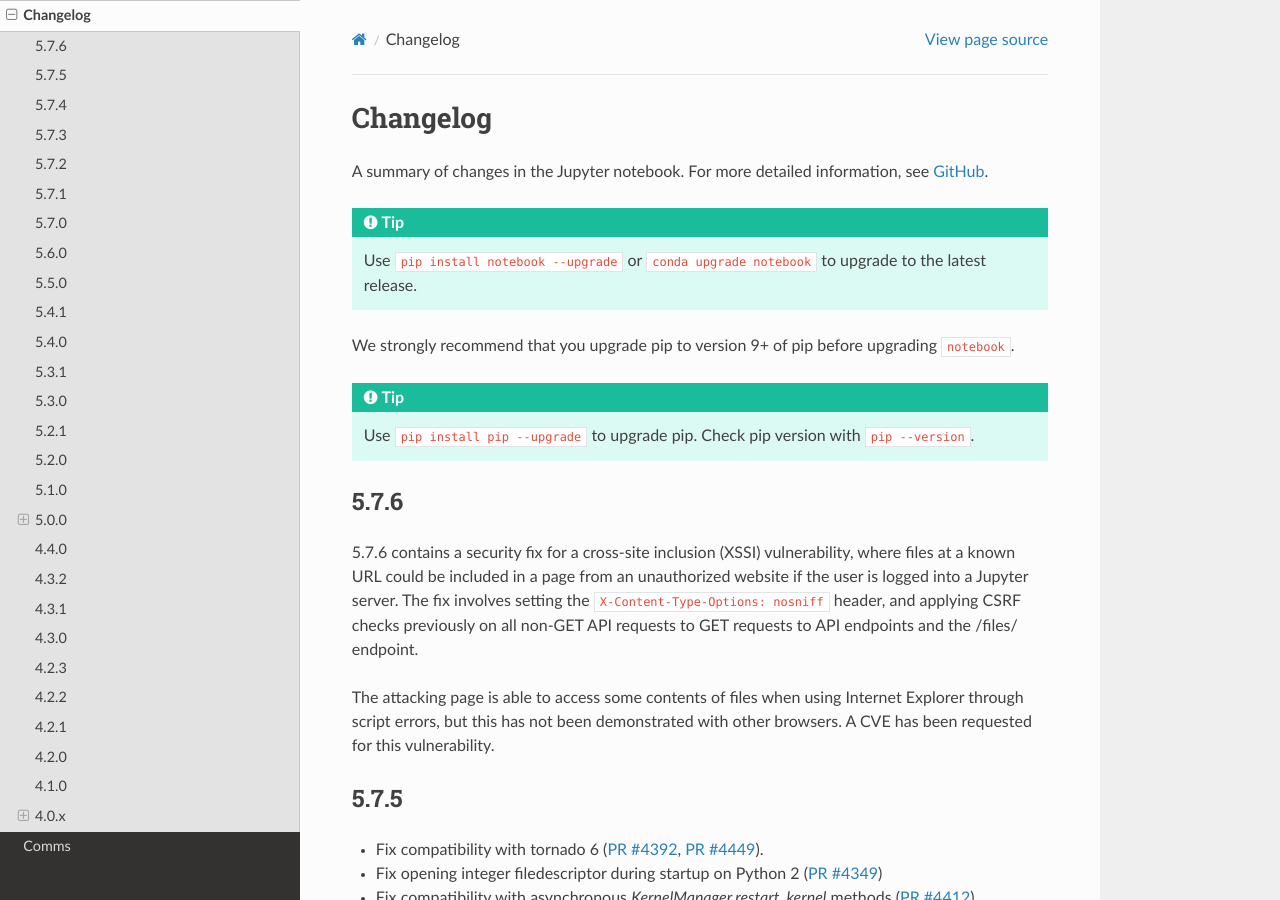
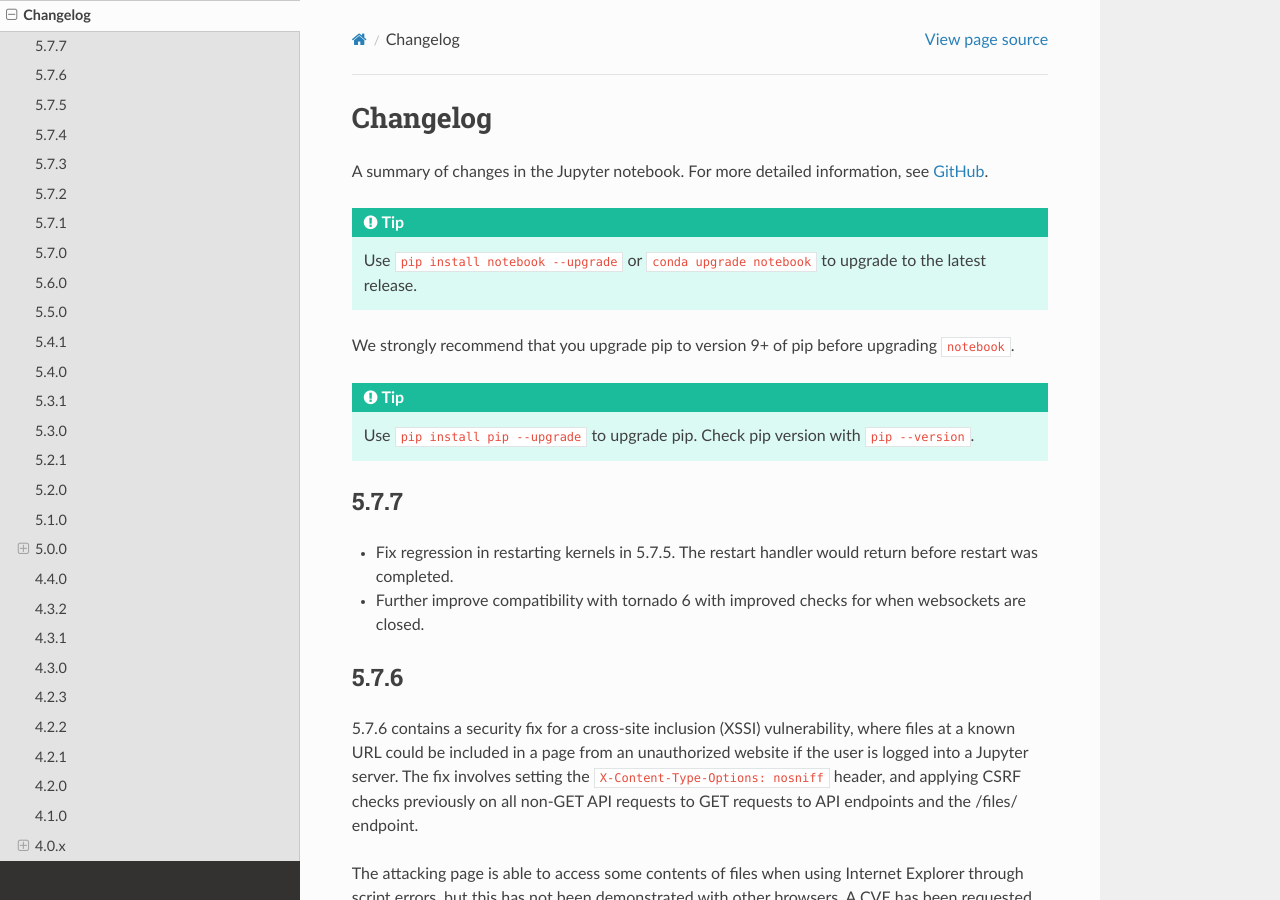
Before and after one commit to jupyter/nbclassic, a Sphinx documentation site: the page built from docs/source/changelog.rst, in a window 1280 px wide and 900 px high. Built offline with Sphinx 7.4.7 and the Read the Docs theme 2.0.0, drawn with Linux system fonts in a browser that asks for light colours; pages that are not in the unit, such as notebooks, are missing from menus; the version number could not be read and is left out.

Commit message:
Changelog for 5.7.7

```diff
--- a/docs/source/changelog.rst
+++ b/docs/source/changelog.rst
@@ -20,6 +20,16 @@
 
     Use ``pip install pip --upgrade`` to upgrade pip. Check pip version with
     ``pip --version``.
+
+.. _release-5.7.7:
+
+5.7.7
+-----
+
+- Fix regression in restarting kernels in 5.7.5.
+  The restart handler would return before restart was completed.
+- Further improve compatibility with tornado 6 with improved
+  checks for when websockets are closed.
 
 .. _release-5.7.6:
 
```
